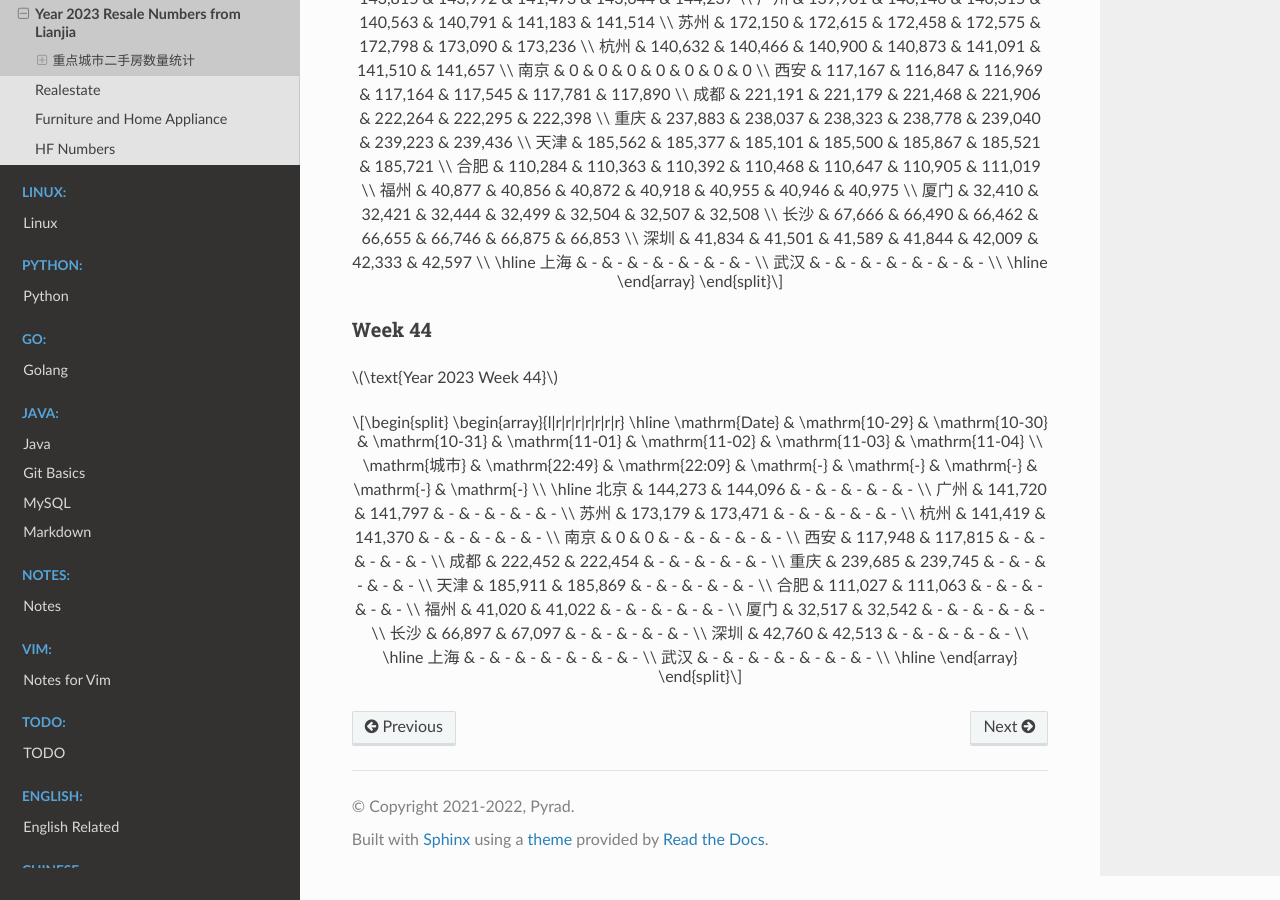
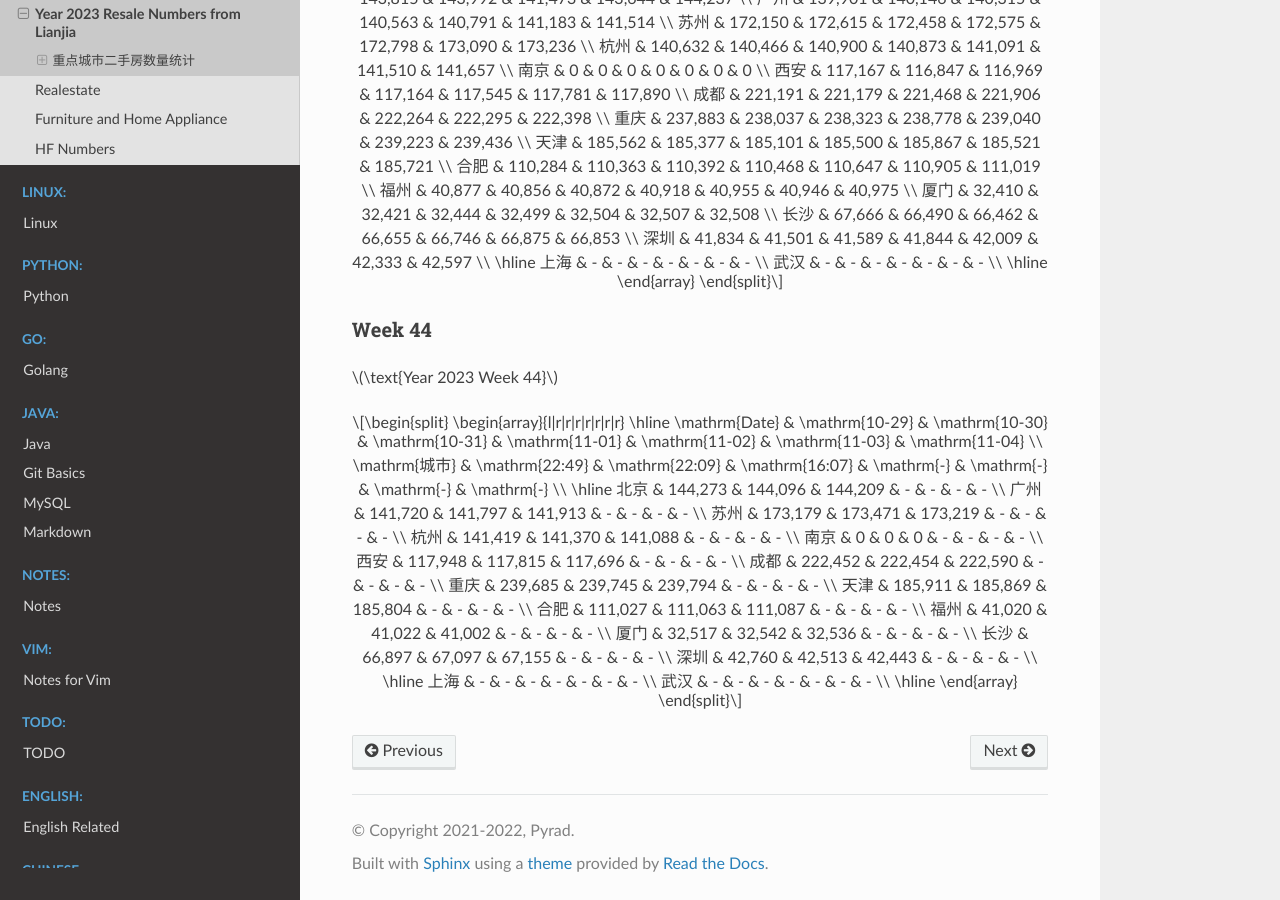
Before and after one commit to Pyrad/pyradnotes, a Sphinx documentation site: the page built from source/RealEstate/resalenumbers2023.md, in a window 1280 px wide and 900 px high, scrolled down 17081 px. Built offline with Sphinx 7.4.7 and the Read the Docs theme 2.0.0, drawn with Linux system fonts in a browser that asks for light colours; a script that is not in the unit is left out.

Commit message:
Realestate Update resale numbers 2023-10-31 16:07

```diff
--- a/source/RealEstate/resalenumbers2023.md
+++ b/source/RealEstate/resalenumbers2023.md
@@ -1122,22 +1122,22 @@ $$
 \begin{array}{l|r|r|r|r|r|r|r}
 \hline
 \mathrm{Date} & \mathrm{10-29} & \mathrm{10-30} & \mathrm{10-31} & \mathrm{11-01} & \mathrm{11-02} & \mathrm{11-03} & \mathrm{11-04} \\
-\mathrm{城市} & \mathrm{22:49} & \mathrm{22:09} & \mathrm{-} & \mathrm{-} & \mathrm{-} & \mathrm{-} & \mathrm{-} \\
+\mathrm{城市} & \mathrm{22:49} & \mathrm{22:09} & \mathrm{16:07} & \mathrm{-} & \mathrm{-} & \mathrm{-} & \mathrm{-} \\
 \hline
-北京 & 144,273 & 144,096 & - & - & - & - & - \\
-广州 & 141,720 & 141,797 & - & - & - & - & - \\
-苏州 & 173,179 & 173,471 & - & - & - & - & - \\
-杭州 & 141,419 & 141,370 & - & - & - & - & - \\
-南京 & 0 & 0 & - & - & - & - & - \\
-西安 & 117,948 & 117,815 & - & - & - & - & - \\
-成都 & 222,452 & 222,454 & - & - & - & - & - \\
-重庆 & 239,685 & 239,745 & - & - & - & - & - \\
-天津 & 185,911 & 185,869 & - & - & - & - & - \\
-合肥 & 111,027 & 111,063 & - & - & - & - & - \\
-福州 & 41,020 & 41,022 & - & - & - & - & - \\
-厦门 & 32,517 & 32,542 & - & - & - & - & - \\
-长沙 & 66,897 & 67,097 & - & - & - & - & - \\
-深圳 & 42,760 & 42,513 & - & - & - & - & - \\
+北京 & 144,273 & 144,096 & 144,209 & - & - & - & - \\
+广州 & 141,720 & 141,797 & 141,913 & - & - & - & - \\
+苏州 & 173,179 & 173,471 & 173,219 & - & - & - & - \\
+杭州 & 141,419 & 141,370 & 141,088 & - & - & - & - \\
+南京 & 0 & 0 & 0 & - & - & - & - \\
+西安 & 117,948 & 117,815 & 117,696 & - & - & - & - \\
+成都 & 222,452 & 222,454 & 222,590 & - & - & - & - \\
+重庆 & 239,685 & 239,745 & 239,794 & - & - & - & - \\
+天津 & 185,911 & 185,869 & 185,804 & - & - & - & - \\
+合肥 & 111,027 & 111,063 & 111,087 & - & - & - & - \\
+福州 & 41,020 & 41,022 & 41,002 & - & - & - & - \\
+厦门 & 32,517 & 32,542 & 32,536 & - & - & - & - \\
+长沙 & 66,897 & 67,097 & 67,155 & - & - & - & - \\
+深圳 & 42,760 & 42,513 & 42,443 & - & - & - & - \\
 \hline
 上海 & - & - & - & - & - & - & - \\
 武汉 & - & - & - & - & - & - & - \\
```
Also changed, not shown: 1 other file.
